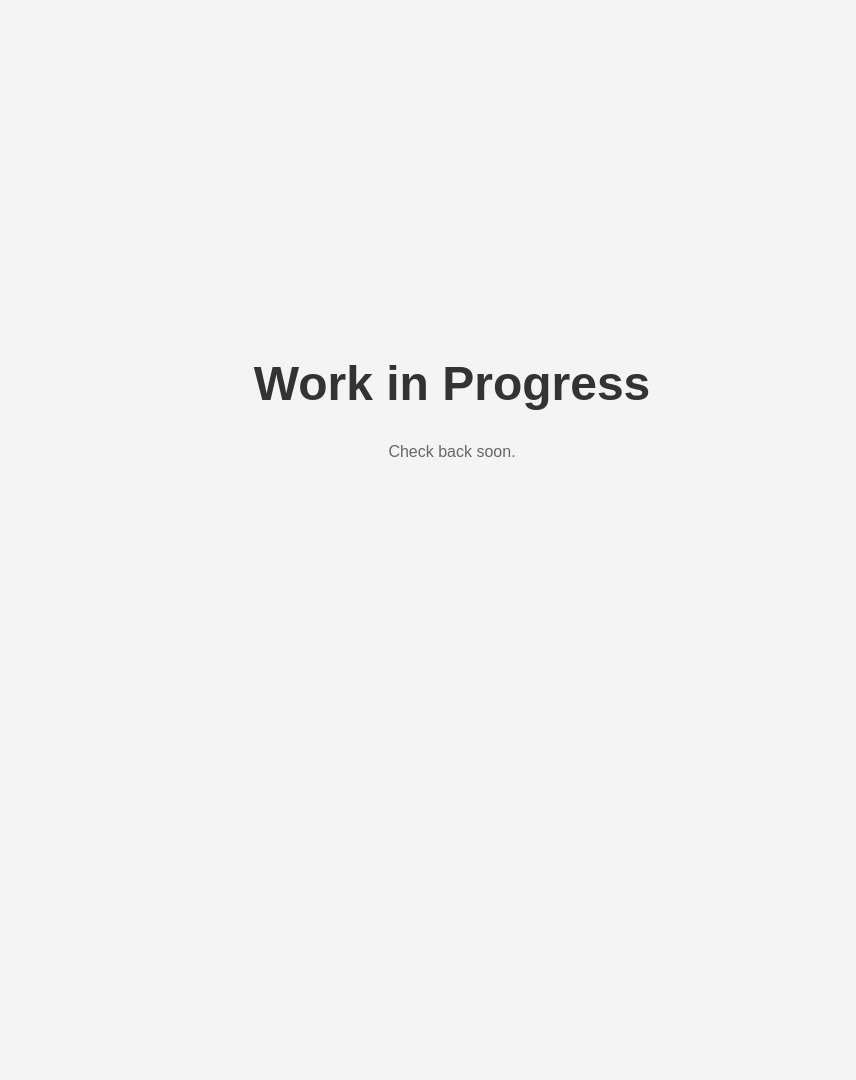
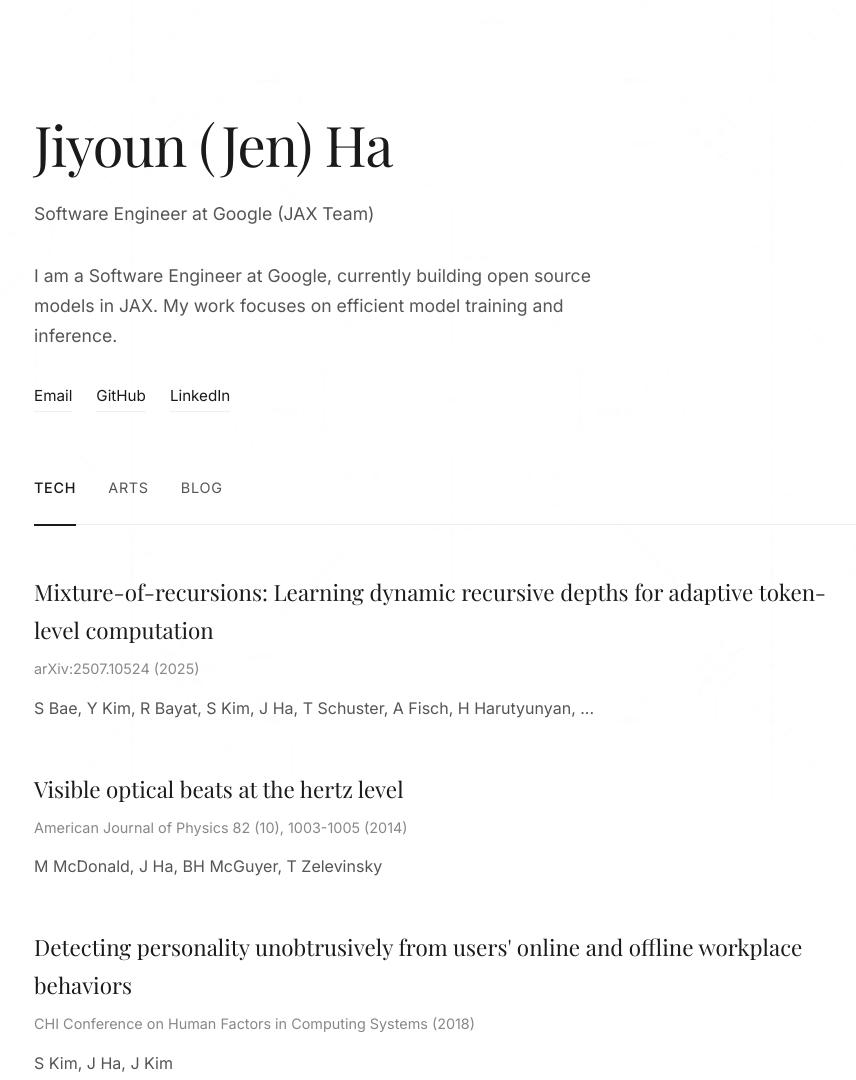
Before and after one commit to jenriver/newblog, a plain HTML site: page index.html in a window 1280 px wide. Shown: the top 1080 px of the page, without its empty margins (188-1044 px from the left). Before the commit the page ends 800 px from the top, so only its background shows below. Drawn offline with nearby package versions, Linux system fonts and the light colour scheme; a web font is replaced by a local one.

Commit message:
update with minimal impl

```diff
--- /dev/null
+++ b/config.js
@@ -0,0 +1,64 @@
+const config = {
+    profile: {
+        name: "Jiyoun (Jen) Ha",
+        role: "Software Engineer at Google (JAX Team)",
+        bio: "I am a Software Engineer at Google, currently building open source models in JAX. My work focuses on efficient model training and inference.",
+        email: "jiyounha@stanford.edu",
+        links: [
+            { label: "GitHub", url: "https://github.com/jenriver" },
+            { label: "LinkedIn", url: "https://www.linkedin.com/in/jiyoun-ha-448212108" }
+        ]
+    },
+    sections: [
+        {
+            id: "technical",
+            title: "Tech",
+            type: "list",
+            items: [
+                {
+                    title: "Mixture-of-recursions: Learning dynamic recursive depths for adaptive token-level computation",
+                    subtitle: "arXiv:2507.10524 (2025)",
+                    description: "S Bae, Y Kim, R Bayat, S Kim, J Ha, T Schuster, A Fisch, H Harutyunyan, ...",
+                    link: "https://arxiv.org/abs/2507.10524"
+                },
+                {
+                    title: "Visible optical beats at the hertz level",
+                    subtitle: "American Journal of Physics 82 (10), 1003-1005 (2014)",
+                    description: "M McDonald, J Ha, BH McGuyer, T Zelevinsky",
+                    link: "https://scholar.google.com/citations?view_op=view_citation&hl=en&user=tTBHK54AAAAJ&citation_for_view=tTBHK54AAAAJ:u5HHmVD_uO8C"
+                },
+                {
+                    title: "Detecting personality unobtrusively from users' online and offline workplace behaviors",
+                    subtitle: "CHI Conference on Human Factors in Computing Systems (2018)",
+                    description: "S Kim, J Ha, J Kim",
+                    link: "https://scholar.google.com/citations?view_op=view_citation&hl=en&user=tTBHK54AAAAJ&citation_for_view=tTBHK54AAAAJ:u-x6o8ySG0sC"
+                }
+            ]
+        },
+        {
+            id: "arts",
+            title: "Arts",
+            type: "grid",
+            items: [
+                {
+                    title: "Fantastic Conceits",
+                    description: "View on Instagram",
+                    image: "art_thumbnail.png",
+                    link: "https://www.instagram.com/fantastic_conceits/?hl=en"
+                }
+            ]
+        },
+        {
+            id: "blog",
+            title: "Blog",
+            type: "list",
+            items: [
+                {
+                    title: "Coming Soon",
+                    date: "",
+                    link: "#"
+                }
+            ]
+        }
+    ]
+};
--- a/index.html
+++ b/index.html
@@ -1,9 +1,42 @@
 <!DOCTYPE html>
-<html>
-<body style="display:flex; justify-content:center; align-items:center; height:100vh; margin:0; font-family:sans-serif; background:#f4f4f4;">
-  <div style="text-align:center;">
-    <h1 style="font-size:3rem; color:#333;">Work in Progress</h1>
-    <p style="color:#666;">Check back soon.</p>
-  </div>
+<html lang="en">
+
+<head>
+  <meta charset="UTF-8">
+  <meta name="viewport" content="width=device-width, initial-scale=1.0">
+  <title>Jiyoun (Jen) Ha | Portfolio</title>
+  <meta name="description" content="Portfolio of Jiyoun Ha, Software Engineer at Google.">
+  <link rel="preconnect" href="https://fonts.googleapis.com">
+  <link rel="preconnect" href="https://fonts.gstatic.com" crossorigin>
+  <link
+    href="https://fonts.googleapis.com/css2?family=Inter:wght@300;400;500&family=Playfair+Display:ital,wght@0,400;0,600;1,400&display=swap"
+    rel="stylesheet">
+  <link rel="stylesheet" href="style.css?v=2">
+</head>
+
+<body>
+  <div class="background-overlay"></div>
+
+  <main class="container">
+    <header id="hero" class="hero-section fade-in">
+      <!-- Injected by JS -->
+    </header>
+
+    <nav class="category-nav fade-in">
+      <!-- Injected by JS -->
+    </nav>
+
+    <div id="content-area" class="content-area fade-in">
+      <!-- Injected by JS -->
+    </div>
+  </main>
+
+  <footer id="footer" class="fade-in">
+    <!-- Injected by JS -->
+  </footer>
+
+  <script src="config.js?v=2"></script>
+  <script src="script.js?v=2"></script>
 </body>
+
 </html>
--- /dev/null
+++ b/script.js
@@ -0,0 +1,114 @@
+document.addEventListener('DOMContentLoaded', () => {
+    renderHero();
+    renderNav();
+
+    // Render first section by default
+    if (config.sections.length > 0) {
+        renderSection(config.sections[0].id);
+    }
+
+    renderFooter();
+});
+
+function renderHero() {
+    const hero = document.getElementById('hero');
+    const p = config.profile;
+
+    const linksHtml = p.links.map(link =>
+        `<a href="${link.url}" target="_blank" class="hero-link">${link.label}</a>`
+    ).join('');
+
+    hero.innerHTML = `
+        <h1 class="name">${p.name}</h1>
+        <h2 class="role">${p.role}</h2>
+        <p class="bio">${p.bio}</p>
+        <div class="hero-links">
+            <a href="mailto:${p.email}" class="hero-link">Email</a>
+            ${linksHtml}
+        </div>
+    `;
+}
+
+function renderNav() {
+    const nav = document.querySelector('.category-nav');
+    nav.innerHTML = config.sections.map((section, index) =>
+        `<div class="nav-item ${index === 0 ? 'active' : ''}" onclick="switchSection('${section.id}')">
+            ${section.title}
+        </div>`
+    ).join('');
+}
+
+function renderFooter() {
+    const footer = document.getElementById('footer');
+    footer.innerHTML = `&copy; ${new Date().getFullYear()} ${config.profile.name}. All rights reserved.`;
+}
+
+window.switchSection = function (sectionId) {
+    // Update Nav
+    document.querySelectorAll('.nav-item').forEach(el => {
+        el.classList.remove('active');
+        if (el.textContent.trim() === config.sections.find(s => s.id === sectionId).title) {
+            el.classList.add('active');
+        }
+    });
+
+    renderSection(sectionId);
+}
+
+function renderSection(sectionId) {
+    const contentArea = document.getElementById('content-area');
+    const sectionData = config.sections.find(s => s.id === sectionId);
+
+    if (!sectionData) return;
+
+    // Clear and animate
+    contentArea.style.opacity = '0';
+
+    setTimeout(() => {
+        let html = '';
+
+        if (sectionData.type === 'list') {
+            html = renderList(sectionData.items);
+        } else if (sectionData.type === 'grid') {
+            html = renderGrid(sectionData.items);
+        }
+
+        contentArea.innerHTML = html;
+        contentArea.style.opacity = '1';
+    }, 200);
+}
+
+function renderList(items) {
+    return items.map(item => `
+        <div class="list-item">
+            <h3 class="list-title">
+                ${item.link ? `<a href="${item.link}" target="_blank">${item.title}</a>` : item.title}
+            </h3>
+            <span class="list-meta">
+                ${item.subtitle ? item.subtitle : ''}
+                ${item.date ? (item.subtitle ? ' • ' : '') + item.date : ''}
+            </span>
+            <p class="list-desc">${item.description || ''}</p>
+        </div>
+    `).join('');
+}
+
+function renderGrid(items) {
+    const gridItems = items.map(item => {
+        const content = `
+            ${item.image ? `<img src="${item.image}" alt="${item.title}" class="grid-image">` : ''}
+            <h3 class="grid-title">${item.title}</h3>
+            <p class="grid-desc">${item.description}</p>
+        `;
+
+        if (item.link) {
+            return `<a href="${item.link}" target="_blank" class="grid-item" style="display: block;">
+                ${content}
+            </a>`;
+        }
+
+        return `<div class="grid-item">${content}</div>`;
+    }).join('');
+
+    return `<div class="grid-container">${gridItems}</div>`;
+}
--- /dev/null
+++ b/style.css
@@ -0,0 +1,245 @@
+:root {
+    --bg-color: #ffffff;
+    --text-primary: #1a1a1a;
+    --text-secondary: #555555;
+    --accent-color: #000000;
+    --border-color: #eeeeee;
+
+    /* Typography */
+    --font-sans: 'Inter', -apple-system, BlinkMacSystemFont, sans-serif;
+    --font-serif: 'Playfair Display', serif;
+
+    --spacing-unit: 1rem;
+    --max-width: 900px;
+}
+
+* {
+    margin: 0;
+    padding: 0;
+    box-sizing: border-box;
+}
+
+body {
+    font-family: var(--font-sans);
+    background-color: var(--bg-color);
+    color: var(--text-primary);
+    line-height: 1.7;
+    -webkit-font-smoothing: antialiased;
+    -moz-osx-font-smoothing: grayscale;
+    overflow-x: hidden;
+}
+
+.background-overlay {
+    position: fixed;
+    top: 0;
+    left: 0;
+    width: 100%;
+    height: 100%;
+    background-image: url('background.png');
+    background-size: cover;
+    background-position: center;
+    background-repeat: no-repeat;
+    opacity: 0.05;
+    z-index: -1;
+    pointer-events: none;
+}
+
+.container {
+    max-width: var(--max-width);
+    margin: 0 auto;
+    padding: 0 2rem;
+}
+
+/* Typography Overrides */
+h1,
+h2,
+h3 {
+    font-family: var(--font-serif);
+    font-weight: 400;
+    color: var(--text-primary);
+}
+
+a {
+    text-decoration: none;
+    color: inherit;
+    transition: all 0.2s ease;
+}
+
+/* Hero Section */
+.hero-section {
+    padding: 6rem 0 4rem;
+    text-align: left;
+}
+
+.name {
+    font-size: 3.5rem;
+    margin-bottom: 0.5rem;
+    letter-spacing: -0.02em;
+}
+
+.role {
+    font-family: var(--font-sans);
+    font-size: 1.1rem;
+    color: var(--text-secondary);
+    font-weight: 400;
+    margin-bottom: 2rem;
+}
+
+.bio {
+    font-size: 1.1rem;
+    color: var(--text-secondary);
+    max-width: 600px;
+    margin-bottom: 2rem;
+}
+
+.hero-links {
+    display: flex;
+    gap: 1.5rem;
+}
+
+.hero-link {
+    font-size: 0.95rem;
+    border-bottom: 1px solid var(--border-color);
+    padding-bottom: 2px;
+}
+
+.hero-link:hover {
+    border-bottom-color: var(--text-primary);
+}
+
+/* Navigation */
+.category-nav {
+    display: flex;
+    gap: 2rem;
+    margin-bottom: 3rem;
+    border-bottom: 1px solid var(--border-color);
+    padding-bottom: 1rem;
+}
+
+.nav-item {
+    font-family: var(--font-sans);
+    font-size: 0.9rem;
+    text-transform: uppercase;
+    letter-spacing: 0.05em;
+    color: var(--text-secondary);
+    cursor: pointer;
+    padding-bottom: 0.5rem;
+    position: relative;
+}
+
+.nav-item.active {
+    color: var(--text-primary);
+    font-weight: 500;
+}
+
+.nav-item.active::after {
+    content: '';
+    position: absolute;
+    bottom: -1.1rem;
+    /* Align with border-bottom of nav */
+    left: 0;
+    width: 100%;
+    height: 2px;
+    background-color: var(--text-primary);
+}
+
+/* Content Area */
+.content-area {
+    min-height: 40vh;
+}
+
+/* List Layout (Technical / Blog) */
+.list-item {
+    margin-bottom: 3rem;
+}
+
+.list-title {
+    font-size: 1.4rem;
+    margin-bottom: 0.5rem;
+}
+
+.list-meta {
+    font-family: var(--font-sans);
+    font-size: 0.9rem;
+    color: #888;
+    margin-bottom: 0.8rem;
+    display: block;
+}
+
+.list-desc {
+    color: var(--text-secondary);
+    max-width: 700px;
+}
+
+/* Grid Layout (Arts) */
+.grid-container {
+    display: grid;
+    grid-template-columns: repeat(auto-fill, minmax(280px, 1fr));
+    gap: 2rem;
+}
+
+.grid-item {
+    break-inside: avoid;
+}
+
+.grid-image {
+    width: 100%;
+    height: auto;
+    aspect-ratio: 4/3;
+    object-fit: cover;
+    background-color: #f5f5f5;
+    margin-bottom: 1rem;
+    transition: transform 0.3s ease;
+}
+
+.grid-item:hover .grid-image {
+    transform: scale(1.02);
+}
+
+.grid-title {
+    font-size: 1.2rem;
+    margin-bottom: 0.3rem;
+}
+
+.grid-desc {
+    font-size: 0.9rem;
+    color: var(--text-secondary);
+}
+
+/* Footer */
+footer {
+    margin-top: 6rem;
+    padding: 2rem 0;
+    border-top: 1px solid var(--border-color);
+    font-size: 0.85rem;
+    color: #999;
+    text-align: center;
+}
+
+/* Animations */
+.fade-in {
+    animation: fadeIn 0.8s ease-out forwards;
+}
+
+@keyframes fadeIn {
+    from {
+        opacity: 0;
+        transform: translateY(10px);
+    }
+
+    to {
+        opacity: 1;
+        transform: translateY(0);
+    }
+}
+
+/* Responsive */
+@media (max-width: 768px) {
+    .name {
+        font-size: 2.5rem;
+    }
+
+    .grid-container {
+        grid-template-columns: 1fr;
+    }
+}
```
Also changed, not shown: art_thumbnail.png (added), background.png (added).
